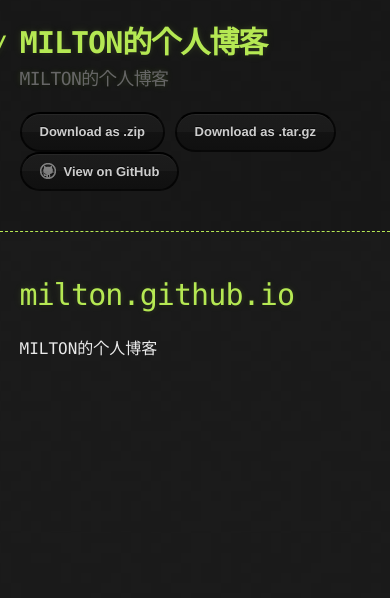
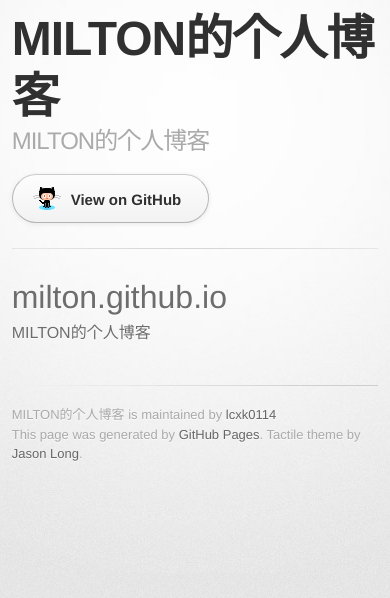
Before and after one commit to lcxk0114/blog, a plain HTML site: page index.html in a window 390 px wide. Drawn offline with Linux system fonts and the light colour scheme; a web font is replaced by a local one.

Commit message:
Create gh-pages branch via GitHub

```diff
--- a/index.html
+++ b/index.html
@@ -3,38 +3,47 @@
   <head>
     <meta charset='utf-8'>
     <meta http-equiv="X-UA-Compatible" content="chrome=1">
-
+    <link href='https://fonts.googleapis.com/css?family=Chivo:900' rel='stylesheet' type='text/css'>
     <link rel="stylesheet" type="text/css" href="stylesheets/stylesheet.css" media="screen">
     <link rel="stylesheet" type="text/css" href="stylesheets/pygment_trac.css" media="screen">
     <link rel="stylesheet" type="text/css" href="stylesheets/print.css" media="print">
-
+    <!--[if lt IE 9]>
+    <script src="//html5shiv.googlecode.com/svn/trunk/html5.js"></script>
+    <![endif]-->
     <title>MILTON的个人博客 by lcxk0114</title>
   </head>
 
   <body>
+    <div id="container">
+      <div class="inner">
 
-    <header>
-      <div class="container">
-        <h1>MILTON的个人博客</h1>
-        <h2>MILTON的个人博客</h2>
+        <header>
+          <h1>MILTON的个人博客</h1>
+          <h2>MILTON的个人博客</h2>
+        </header>
 
-        <section id="downloads">
-          <a href="https://github.com/lcxk0114/milton.github.io/zipball/master" class="btn">Download as .zip</a>
-          <a href="https://github.com/lcxk0114/milton.github.io/tarball/master" class="btn">Download as .tar.gz</a>
-          <a href="https://github.com/lcxk0114/milton.github.io" class="btn btn-github"><span class="icon"></span>View on GitHub</a>
+        <section id="downloads" class="clearfix">
+          <a href="https://github.com/lcxk0114/blog/zipball/master" id="download-zip" class="button"><span>Download .zip</span></a>
+          <a href="https://github.com/lcxk0114/blog/tarball/master" id="download-tar-gz" class="button"><span>Download .tar.gz</span></a>
+          <a href="https://github.com/lcxk0114/blog" id="view-on-github" class="button"><span>View on GitHub</span></a>
         </section>
-      </div>
-    </header>
 
-    <div class="container">
-      <section id="main_content">
-        <h1>
+        <hr>
+
+        <section id="main_content">
+          <h1>
 <a id="miltongithubio" class="anchor" href="#miltongithubio" aria-hidden="true"><span class="octicon octicon-link"></span></a>milton.github.io</h1>
 
 <p>MILTON的个人博客</p>
-      </section>
-    </div>
+        </section>
+
+        <footer>
+          MILTON的个人博客 is maintained by <a href="https://github.com/lcxk0114">lcxk0114</a><br>
+          This page was generated by <a href="https://pages.github.com">GitHub Pages</a>. Tactile theme by <a href="https://twitter.com/jasonlong">Jason Long</a>.
+        </footer>
 
 
+      </div>
+    </div>
   </body>
 </html>
--- a/stylesheets/print.css
+++ b/stylesheets/print.css
@@ -186,15 +186,15 @@ blockquote {
 }
 
 ul li {
-  padding-left: 20px;
   list-style-position: inside;
   list-style: disc;
+  padding-left: 20px;
 }
 
 ol li {
-  padding-left: 3px;
   list-style-position: inside;
   list-style: decimal;
+  padding-left: 3px;
 }
 
 dl dd {
--- a/stylesheets/pygment_trac.css
+++ b/stylesheets/pygment_trac.css
@@ -1,3 +1,4 @@
+.highlight  { background: #ffffff; }
 .highlight .c { color: #999988; font-style: italic } /* Comment */
 .highlight .err { color: #a61717; background-color: #e3d2d2 } /* Error */
 .highlight .k { font-weight: bold } /* Keyword */
@@ -34,7 +35,7 @@
 .highlight .ne { color: #990000; font-weight: bold } /* Name.Exception */
 .highlight .nf { color: #990000; font-weight: bold } /* Name.Function */
 .highlight .nn { color: #555555 } /* Name.Namespace */
-.highlight .nt { color: #CBDFFF } /* Name.Tag */
+.highlight .nt { color: #000080 } /* Name.Tag */
 .highlight .nv { color: #008080 } /* Name.Variable */
 .highlight .ow { font-weight: bold } /* Operator.Word */
 .highlight .w { color: #bbbbbb } /* Text.Whitespace */
--- a/stylesheets/stylesheet.css
+++ b/stylesheets/stylesheet.css
@@ -1,247 +1,373 @@
+/* http://meyerweb.com/eric/tools/css/reset/
+   v2.0 | 20110126
+   License: none (public domain)
+*/
+html, body, div, span, applet, object, iframe,
+h1, h2, h3, h4, h5, h6, p, blockquote, pre,
+a, abbr, acronym, address, big, cite, code,
+del, dfn, em, img, ins, kbd, q, s, samp,
+small, strike, strong, sub, sup, tt, var,
+b, u, i, center,
+dl, dt, dd, ol, ul, li,
+fieldset, form, label, legend,
+table, caption, tbody, tfoot, thead, tr, th, td,
+article, aside, canvas, details, embed,
+figure, figcaption, footer, header, hgroup,
+menu, nav, output, ruby, section, summary,
+time, mark, audio, video {
+	padding: 0;
+	margin: 0;
+	font: inherit;
+	font-size: 100%;
+	vertical-align: baseline;
+	border: 0;
+}
+/* HTML5 display-role reset for older browsers */
+article, aside, details, figcaption, figure,
+footer, header, hgroup, menu, nav, section {
+	display: block;
+}
 body {
-  margin: 0;
-  padding: 0;
-  background: #151515 url("../images/bkg.png") 0 0;
-  color: #eaeaea;
-  font: 16px;
-  line-height: 1.5;
-  font-family: Monaco, "Bitstream Vera Sans Mono", "Lucida Console", Terminal, monospace;
+	line-height: 1;
+}
+ol, ul {
+	list-style: none;
+}
+blockquote, q {
+	quotes: none;
+}
+blockquote:before, blockquote:after,
+q:before, q:after {
+	content: '';
+	content: none;
+}
+table {
+	border-spacing: 0;
+	border-collapse: collapse;
 }
 
-/* General & 'Reset' Stuff */
+/* LAYOUT STYLES */
+body {
+  font-family: 'Helvetica Neue', Helvetica, Arial, serif;
+  font-size: 1em;
+  line-height: 1.5;
+  color: #6d6d6d;
+  text-shadow: 0 1px 0 rgba(255, 255, 255, 0.8);
+  background: #e7e7e7 url(../images/body-bg.png) 0 0 repeat;
+}
 
-.container {
-  width: 90%;
-  max-width: 600px;
+a {
+  color: #d5000d;
+}
+a:hover {
+  color: #c5000c;
+}
+
+header {
+  padding-top: 35px;
+  padding-bottom: 25px;
+}
+
+header h1 {
+  font-family: 'Chivo', 'Helvetica Neue', Helvetica, Arial, serif;
+  font-size: 48px; font-weight: 900;
+  line-height: 1.2;
+  color: #303030;
+  letter-spacing: -1px;
+}
+
+header h2 {
+  font-size: 24px;
+  font-weight: normal;
+  line-height: 1.3;
+  color: #aaa;
+  letter-spacing: -1px;
+}
+
+#container {
+  min-height: 595px;
+  background: transparent url(../images/highlight-bg.jpg) 50% 0 no-repeat;
+}
+
+.inner {
+  width: 620px;
   margin: 0 auto;
 }
 
-section {
-  display: block;
-  margin: 0 0 20px 0;
+#container .inner img {
+  max-width: 100%;
 }
 
-h1, h2, h3, h4, h5, h6 {
-  margin: 0 0 20px;
+#downloads {
+  margin-bottom: 40px;
 }
 
-li {
-  line-height: 1.4 ;
+a.button {
+  display: block;
+  float: left;
+  width: 179px;
+  padding: 12px 8px 12px 8px;
+  margin-right: 14px;
+  font-size: 15px;
+  font-weight: bold;
+  line-height: 25px;
+  color: #303030;
+  background: #fdfdfd; /* Old browsers */
+  background: -moz-linear-gradient(top,  #fdfdfd 0%, #f2f2f2 100%); /* FF3.6+ */
+  background: -webkit-gradient(linear, left top, left bottom, color-stop(0%,#fdfdfd), color-stop(100%,#f2f2f2)); /* Chrome,Safari4+ */
+  background: -webkit-linear-gradient(top,  #fdfdfd 0%,#f2f2f2 100%); /* Chrome10+,Safari5.1+ */
+  background: -o-linear-gradient(top,  #fdfdfd 0%,#f2f2f2 100%); /* Opera 11.10+ */
+  background: -ms-linear-gradient(top,  #fdfdfd 0%,#f2f2f2 100%); /* IE10+ */
+  background: linear-gradient(top,  #fdfdfd 0%,#f2f2f2 100%); /* W3C */
+  filter: progid:DXImageTransform.Microsoft.gradient( startColorstr='#fdfdfd', endColorstr='#f2f2f2',GradientType=0 ); /* IE6-9 */
+  border-top: solid 1px #cbcbcb;
+  border-right: solid 1px #b7b7b7;
+  border-bottom: solid 1px #b3b3b3;
+  border-left: solid 1px #b7b7b7;
+  border-radius: 30px;
+  -webkit-box-shadow: 10px 10px 5px #888;
+  -moz-box-shadow: 10px 10px 5px #888;
+  box-shadow: 0px 1px 5px #e8e8e8;
+  -moz-border-radius: 30px;
+  -webkit-border-radius: 30px;
+}
+a.button:hover {
+  background: #fafafa; /* Old browsers */
+  background: -moz-linear-gradient(top,  #fdfdfd 0%, #f6f6f6 100%); /* FF3.6+ */
+  background: -webkit-gradient(linear, left top, left bottom, color-stop(0%,#fdfdfd), color-stop(100%,#f6f6f6)); /* Chrome,Safari4+ */
+  background: -webkit-linear-gradient(top,  #fdfdfd 0%,#f6f6f6 100%); /* Chrome10+,Safari5.1+ */
+  background: -o-linear-gradient(top,  #fdfdfd 0%,#f6f6f6 100%); /* Opera 11.10+ */
+  background: -ms-linear-gradient(top,  #fdfdfd 0%,#f6f6f6 100%); /* IE10+ */
+  background: linear-gradient(top,  #fdfdfd 0%,#f6f6f6, 100%); /* W3C */
+  filter: progid:DXImageTransform.Microsoft.gradient( startColorstr='#fdfdfd', endColorstr='#f6f6f6',GradientType=0 ); /* IE6-9 */
+  border-top: solid 1px #b7b7b7;
+  border-right: solid 1px #b3b3b3;
+  border-bottom: solid 1px #b3b3b3;
+  border-left: solid 1px #b3b3b3;
 }
 
-/* Header, <header>
-   header   - container
-   h1       - project name
-   h2       - project description
-*/
-
-header {
-  background: rgba(0, 0, 0, 0.1);
-  width: 100%;
-  border-bottom: 1px dashed #b5e853;
-  padding: 20px 0;
-  margin: 0 0 40px 0;
+a.button span {
+  display: block;
+  height: 23px;
+  padding-left: 50px;
 }
 
-header h1 {
-  font-size: 30px;
-  line-height: 1.5;
-  margin: 0 0 0 -40px;
-  font-weight: bold;
-  font-family: Monaco, "Bitstream Vera Sans Mono", "Lucida Console", Terminal, monospace;
-  color: #b5e853;
-  text-shadow: 0 1px 1px rgba(0, 0, 0, 0.1),
-               0 0 5px rgba(181, 232, 83, 0.1),
-               0 0 10px rgba(181, 232, 83, 0.1);
-  letter-spacing: -1px;
-  -webkit-font-smoothing: antialiased;
+#download-zip span {
+  background: transparent url(../images/zip-icon.png) 12px 50% no-repeat;
+}
+#download-tar-gz span {
+  background: transparent url(../images/tar-gz-icon.png) 12px 50% no-repeat;
+}
+#view-on-github span {
+  background: transparent url(../images/octocat-icon.png) 12px 50% no-repeat;
+}
+#view-on-github {
+  margin-right: 0;
 }
 
-header h1:before {
-  content: "./ ";
-  font-size: 24px;
+code, pre {
+  margin-bottom: 30px;
+  font-family: Monaco, "Bitstream Vera Sans Mono", "Lucida Console", Terminal;
+  font-size: 14px;
+  color: #222;
 }
 
-header h2 {
-  font-size: 18px;
-  font-weight: 300;
-  color: #666;
+code {
+  padding: 0 3px;
+  background-color: #f2f2f2;
+  border: solid 1px #ddd;
 }
 
-#downloads .btn {
-  display: inline-block;
-  text-align: center;
-  margin: 0;
+pre {
+  padding: 20px;
+  overflow: auto;
+  color: #f2f2f2;
+  text-shadow: none;
+  background: #303030;
+}
+pre code {
+  padding: 0;
+  color: #f2f2f2;
+  background-color: #303030;
+  border: none;
 }
 
-/* Main Content
-*/
-
-#main_content {
-  width: 100%;
-  -webkit-font-smoothing: antialiased;
-}
-section img {
-  max-width: 100%
+ul, ol, dl {
+  margin-bottom: 20px;
 }
 
-h1, h2, h3, h4, h5, h6 {
-  font-weight: normal;
-  font-family: Monaco, "Bitstream Vera Sans Mono", "Lucida Console", Terminal, monospace;
-  color: #b5e853;
-  letter-spacing: -0.03em;
-  text-shadow: 0 1px 1px rgba(0, 0, 0, 0.1),
-               0 0 5px rgba(181, 232, 83, 0.1),
-               0 0 10px rgba(181, 232, 83, 0.1);
+
+/* COMMON STYLES */
+
+hr {
+  height: 1px;
+  padding-bottom: 1em;
+  margin-top: 1em;
+  line-height: 1px;
+  background: transparent url('../images/hr.png') 50% 0 no-repeat;
+  border: none;
 }
 
-#main_content h1 {
-  font-size: 30px;
-}
-
-#main_content h2 {
-  font-size: 24px;
-}
-
-#main_content h3 {
-  font-size: 18px;
-}
-
-#main_content h4 {
-  font-size: 14px;
-}
-
-#main_content h5 {
-  font-size: 12px;
-  text-transform: uppercase;
-  margin: 0 0 5px 0;
-}
-
-#main_content h6 {
-  font-size: 12px;
-  text-transform: uppercase;
-  color: #999;
-  margin: 0 0 5px 0;
-}
-
-dt {
-  font-style: italic;
+strong {
   font-weight: bold;
 }
 
-ul li {
-  list-style: none;
-}
-
-ul li:before {
-  content: ">>";
-  font-family: Monaco, "Bitstream Vera Sans Mono", "Lucida Console", Terminal, monospace;
-  font-size: 13px;
-  color: #b5e853;
-  margin-left: -37px;
-  margin-right: 21px;
-  line-height: 16px;
-}
-
-blockquote {
-  color: #aaa;
-  padding-left: 10px;
-  border-left: 1px dotted #666;
-}
-
-pre {
-  background: rgba(0, 0, 0, 0.9);
-  border: 1px solid rgba(255, 255, 255, 0.15);
-  padding: 10px;
-  font-size: 14px;
-  color: #b5e853;
-  border-radius: 2px;
-  -moz-border-radius: 2px;
-  -webkit-border-radius: 2px;
-  text-wrap: normal;
-  overflow: auto;
-  overflow-y: hidden;
+em {
+  font-style: italic;
 }
 
 table {
   width: 100%;
-  margin: 0 0 20px 0;
+  border: 1px solid #ebebeb;
 }
 
 th {
-  text-align: left;
-  border-bottom: 1px dashed #b5e853;
-  padding: 5px 10px;
+  font-weight: 500;
 }
 
 td {
-  padding: 5px 10px;
+  font-weight: 300;
+  text-align: center;
+  border: 1px solid #ebebeb;
 }
 
-hr {
-  height: 0;
-  border: 0;
-  border-bottom: 1px dashed #b5e853;
-  color: #b5e853;
+form {
+  padding: 20px;
+  background: #f2f2f2;
+
 }
 
-/* Buttons
-*/
 
-.btn {
-  display: inline-block;
-  background: -webkit-linear-gradient(top, rgba(40, 40, 40, 0.3), rgba(35, 35, 35, 0.3) 50%, rgba(10, 10, 10, 0.3) 50%, rgba(0, 0, 0, 0.3));
-  padding: 8px 18px;
-  border-radius: 50px;
-  border: 2px solid rgba(0, 0, 0, 0.7);
-  border-bottom: 2px solid rgba(0, 0, 0, 0.7);
-  border-top: 2px solid rgba(0, 0, 0, 1);
-  color: rgba(255, 255, 255, 0.8);
-  font-family: Helvetica, Arial, sans-serif;
-  font-weight: bold;
-  font-size: 13px;
-  text-decoration: none;
-  text-shadow: 0 -1px 0 rgba(0, 0, 0, 0.75);
-  box-shadow: inset 0 1px 0 rgba(255, 255, 255, 0.05);
+/* GENERAL ELEMENT TYPE STYLES */
+
+h1 {
+  font-size: 32px;
 }
 
-.btn:hover {
-  background: -webkit-linear-gradient(top, rgba(40, 40, 40, 0.6), rgba(35, 35, 35, 0.6) 50%, rgba(10, 10, 10, 0.8) 50%, rgba(0, 0, 0, 0.8));
+h2 {
+  margin-bottom: 8px;
+  font-size: 22px;
+  font-weight: bold;
+  color: #303030;
 }
 
-.btn .icon {
-  display: inline-block;
-  width: 16px;
-  height: 16px;
-  margin: 1px 8px 0 0;
-  float: left;
+h3 {
+  margin-bottom: 8px;
+  font-size: 18px;
+  font-weight: bold;
+  color: #d5000d;
 }
 
-.btn-github .icon {
-  opacity: 0.6;
-  background: url("../images/blacktocat.png") 0 0 no-repeat;
+h4 {
+  font-size: 16px;
+  font-weight: bold;
+  color: #303030;
 }
 
-/* Links
-   a, a:hover, a:visited
-*/
+h5 {
+  font-size: 1em;
+  color: #303030;
+}
+
+h6 {
+  font-size: .8em;
+  color: #303030;
+}
+
+p {
+  margin-bottom: 20px;
+  font-weight: 300;
+}
 
 a {
-  color: #63c0f5;
-  text-shadow: 0 0 5px rgba(104, 182, 255, 0.5);
+  text-decoration: none;
 }
 
-/* Clearfix */
-
-.cf:before, .cf:after {
-  content:"";
-  display:table;
+p a {
+  font-weight: 400;
 }
 
-.cf:after {
-  clear:both;
+blockquote {
+  padding: 0 0 0 30px;
+  margin-bottom: 20px;
+  font-size: 1.6em;
+  border-left: 10px solid #e9e9e9;
 }
 
-.cf {
-  zoom:1;
+ul li {
+  list-style-position: inside;
+  list-style: disc;
+  padding-left: 20px;
 }
+
+ol li {
+  list-style-position: inside;
+  list-style: decimal;
+  padding-left: 3px;
+}
+
+dl dt {
+  color: #303030;
+}
+
+footer {
+  padding-top: 20px;
+  padding-bottom: 30px;
+  margin-top: 40px;
+  font-size: 13px;
+  color: #aaa;
+  background: transparent url('../images/hr.png') 0 0 no-repeat;
+}
+
+footer a {
+  color: #666;
+}
+footer a:hover {
+  color: #444;
+}
+
+/* MISC */
+.clearfix:after {
+  display: block;
+  height: 0;
+  clear: both;
+  visibility: hidden;
+  content: '.';
+}
+
+.clearfix {display: inline-block;}
+* html .clearfix {height: 1%;}
+.clearfix {display: block;}
+
+/* #Media Queries
+================================================== */
+
+/* Smaller than standard 960 (devices and browsers) */
+@media only screen and (max-width: 959px) { }
+
+/* Tablet Portrait size to standard 960 (devices and browsers) */
+@media only screen and (min-width: 768px) and (max-width: 959px) { }
+
+/* All Mobile Sizes (devices and browser) */
+@media only screen and (max-width: 767px) {
+  header {
+    padding-top: 10px;
+    padding-bottom: 10px;
+  }
+  #downloads {
+    margin-bottom: 25px;
+  }
+  #download-zip, #download-tar-gz {
+    display: none;
+  }
+  .inner {
+    width: 94%;
+    margin: 0 auto;
+  }
+}
+
+/* Mobile Landscape Size to Tablet Portrait (devices and browsers) */
+@media only screen and (min-width: 480px) and (max-width: 767px) { }
+
+/* Mobile Portrait Size to Mobile Landscape Size (devices and browsers) */
+@media only screen and (max-width: 479px) { }
```
Also changed, not shown: images/body-bg.png (added), images/hr.png (added), images/octocat-icon.png (added), images/tar-gz-icon.png (added), images/zip-icon.png (added).
